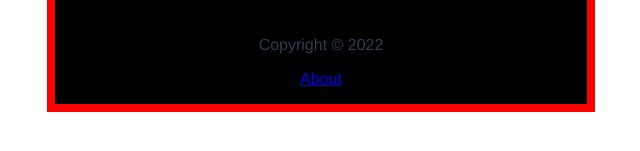
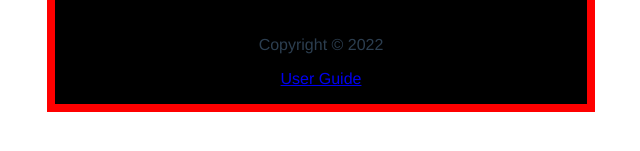
Before and after one commit to Yuvraj883/Task-Manager, a Vue app: page / in a window 1280 px wide. Shown: the part 151-302 px from the top of the page, without its empty margins (319-959 px from the left). Built offline with nearby package versions, Linux system fonts and the light colour scheme.

Commit message:
Added VueRouter

```diff
--- a/src/components/Footer.vue
+++ b/src/components/Footer.vue
@@ -1,7 +1,7 @@
 <template>
 <footer>
    <p> Copyright &copy; 2022</p>
-   <router-link v-show="homePage" to="/about">About</router-link>
+   <router-link v-show="homePage" to="/about">User Guide</router-link>
 </footer>
 </template>
 <script>
```
